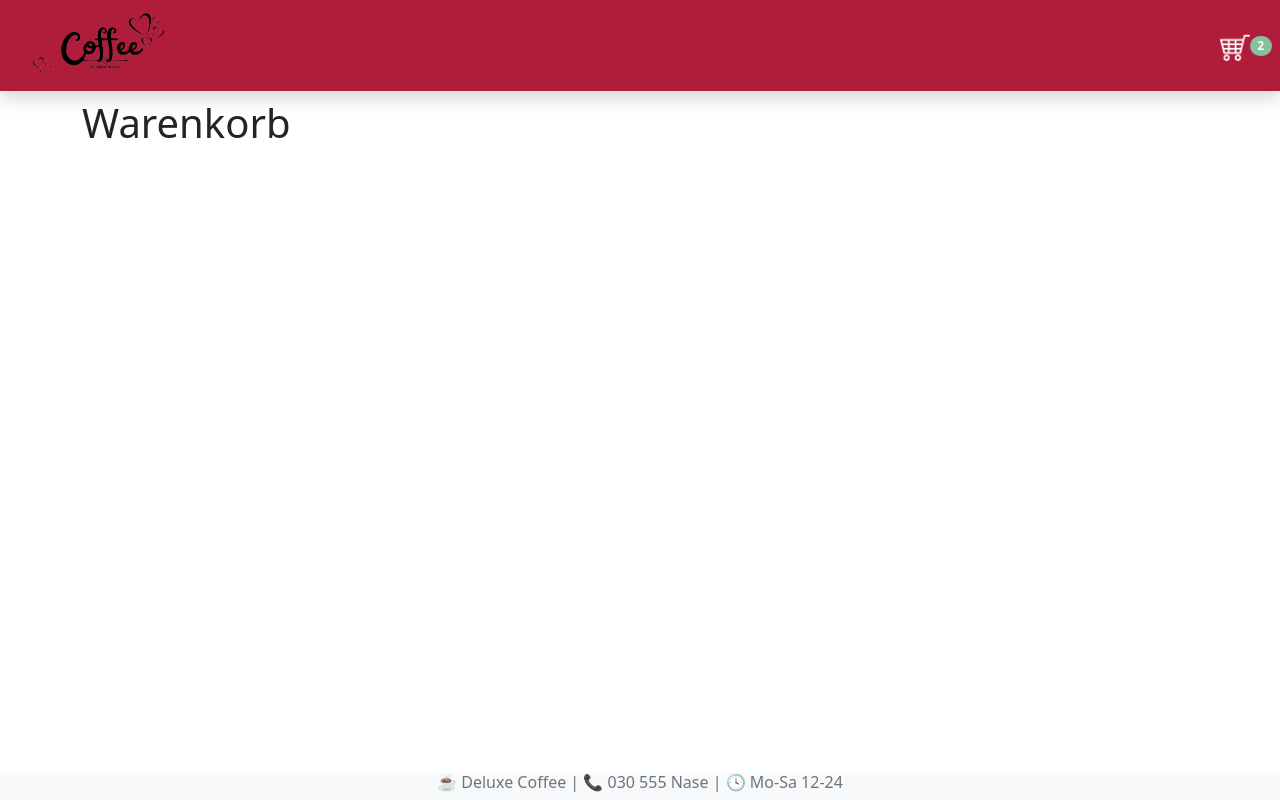
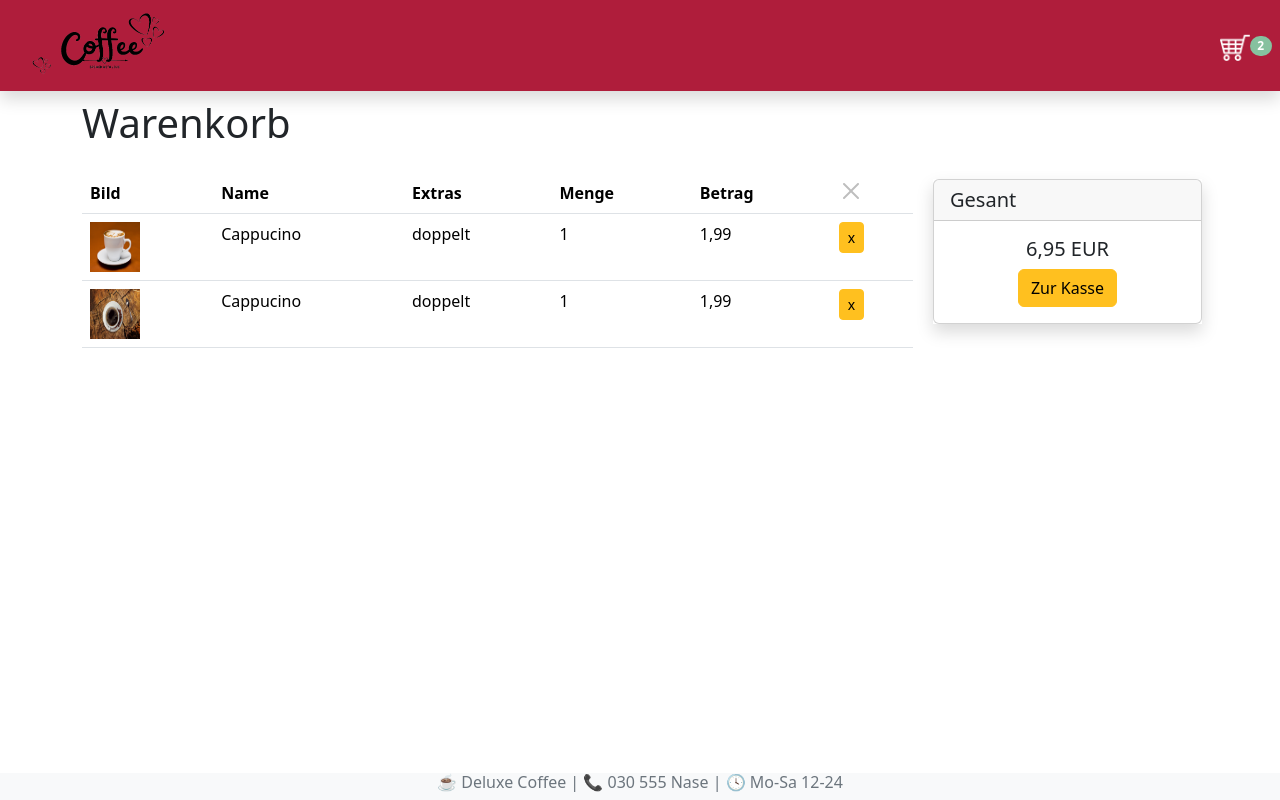
Before and after one commit to devchristiansimon/coffeeshop, a Next.js app: page /warenkorb in a window 1280 px wide. Built offline with nearby package versions, Linux system fonts and the light colour scheme.

Commit message:
feat: warenkorb & bestellstatus

```diff
--- a/pages/warenkorb.jsx
+++ b/pages/warenkorb.jsx
@@ -1,7 +1,75 @@
+import { Table, CloseButton, Button, Card } from "react-bootstrap";
+import Image from "next/image";
+
 export default function Warenkorb() {
   return (
     <>
       <h1>Warenkorb</h1>
+      <div className="row mt-4">
+        <div className="col-9">
+          <Table hover responsive>
+            <thead>
+              <tr>
+                <th>Bild</th>
+                <th>Name</th>
+                <th>Extras</th>
+                <th>Menge</th>
+                <th>Betrag</th>
+                <th>
+                  <CloseButton disabled />
+                </th>
+              </tr>
+            </thead>
+            <tbody>
+              <tr>
+                <td>
+                  <Image
+                    src={"/bilder/sortiment/cappuccino.jpg"}
+                    alt="cappuccino"
+                    width={50}
+                    height={50}
+                  />
+                </td>
+                <td>Cappucino</td>
+                <td>doppelt</td>
+                <td>1</td>
+                <td>1,99</td>
+                <td>
+                  <Button className="btn-sm">x</Button>
+                </td>
+              </tr>
+              <tr>
+                <td>
+                  <Image
+                    src={"/bilder/sortiment/filterkaffee.jpg"}
+                    alt="filterkaffee"
+                    width={50}
+                    height={50}
+                  />
+                </td>
+                <td>Cappucino</td>
+                <td>doppelt</td>
+                <td>1</td>
+                <td>1,99</td>
+                <td>
+                  <Button className="btn-sm">x</Button>
+                </td>
+              </tr>
+            </tbody>
+          </Table>
+        </div>
+        <div className="col-3 p-2">
+          <div className="shadow">
+            <Card>
+              <Card.Header as="h5">Gesant</Card.Header>
+              <Card.Body className="text-center">
+                <Card.Title>6,95 EUR</Card.Title>
+                <Button variant="primary">Zur Kasse</Button>
+              </Card.Body>
+            </Card>
+          </div>
+        </div>
+      </div>
     </>
   );
 }
```
Also changed, not shown: pages/bestellungen/[nr].jsx (added, +48 -0 lines).
